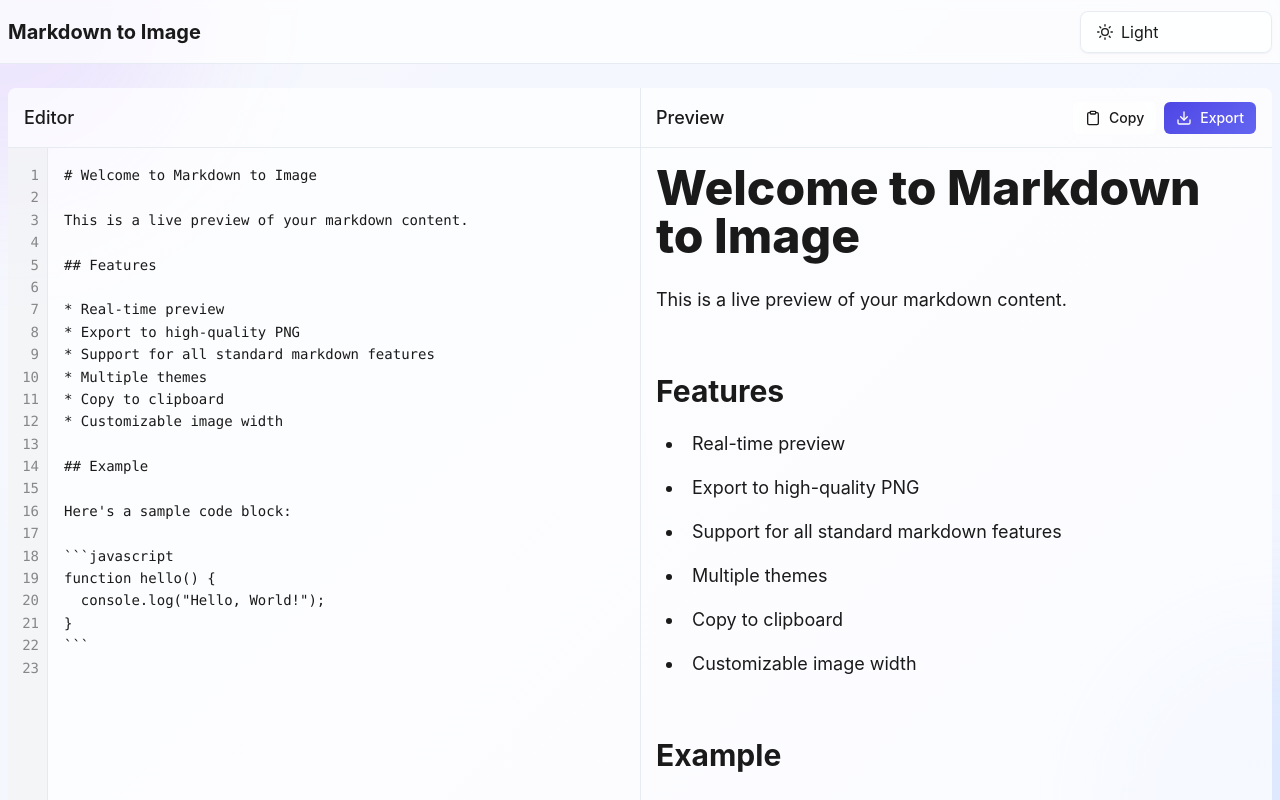
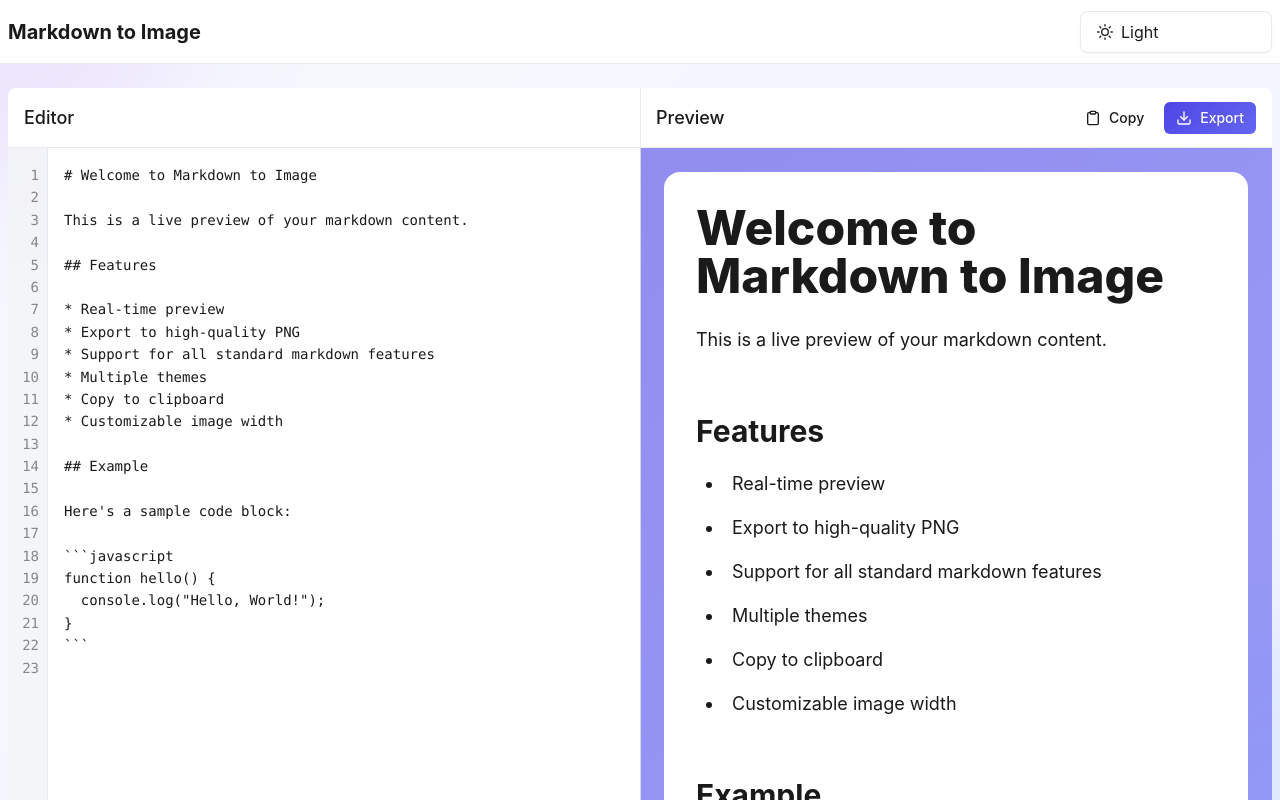
Before and after one commit to tktcorporation/markdown-to-image-web, a React (Vite) app: page / in a window 1280 px wide. Shown: the top 800 px of the page. Built offline with nearby package versions, Linux system fonts and the light colour scheme.

Commit message:
feat: preview の背景色を入れる

```diff
--- a/src/components/Preview.tsx
+++ b/src/components/Preview.tsx
@@ -21,6 +21,29 @@ export const Preview = forwardRef<HTMLDivElement, PreviewProps>(({
 }, ref) => {
   const { currentTheme } = useTheme();
 
+  const getTransparentBackground = (background: string, opacity: number) => {
+    if (background.includes('linear-gradient')) {
+      return background.replace(
+        /#([0-9A-F]{6})/gi,
+        (match, hex) => {
+          const r = parseInt(hex.slice(0, 2), 16);
+          const g = parseInt(hex.slice(2, 4), 16);
+          const b = parseInt(hex.slice(4, 6), 16);
+          return `rgba(${r}, ${g}, ${b}, ${opacity})`;
+        }
+      );
+    }
+
+    const hexColor = background.startsWith('#') ? background : `#${background}`;
+    if (!/^#[0-9A-F]{6}$/i.test(hexColor)) {
+      return background;
+    }
+    const r = parseInt(hexColor.slice(1, 3), 16);
+    const g = parseInt(hexColor.slice(3, 5), 16);
+    const b = parseInt(hexColor.slice(5, 7), 16);
+    return `rgba(${r}, ${g}, ${b}, ${opacity})`;
+  };
+
   const contentStyles = {
     '--tw-prose-body': currentTheme.text,
     '--tw-prose-headings': currentTheme.text,
@@ -38,11 +61,13 @@ export const Preview = forwardRef<HTMLDivElement, PreviewProps>(({
     '--scrollbar-thumb-hover': currentTheme.scrollbarThumbHover,
     background: currentTheme.secondaryBackground,
     color: currentTheme.text,
-    minHeight: '400px'
+    minHeight: '400px',
+    borderRadius: '16px',
+    // boxShadow: '0 4px 6px -1px rgba(0, 0, 0, 0.1), 0 2px 4px -1px rgba(0, 0, 0, 0.06)',
   } as React.CSSProperties;
 
   return (
-    <div ref={ref}>
+    <div>
       <div
         className="h-[60px] flex justify-between items-center px-4 border-b"
         style={{
@@ -59,11 +84,20 @@ export const Preview = forwardRef<HTMLDivElement, PreviewProps>(({
         />
       </div>
       <div
-        ref={contentRef}
-        style={contentStyles}
-        className="prose prose-sm md:prose-base lg:prose-lg p-4 prose-img:mx-auto prose-headings:mb-4 transition-all duration-200 prose-pre:bg-opacity-50"
-        dangerouslySetInnerHTML={{ __html: html }}
-      />
+        className="p-3"
+        ref={ref}
+        style={{
+          background: getTransparentBackground(currentTheme.accent, 0.6),
+          padding: '1.5rem',
+        }}
+      >
+        <div
+          ref={contentRef}
+          style={contentStyles}
+          className="prose prose-sm md:prose-base lg:prose-lg p-8 prose-img:mx-auto prose-headings:mb-4 transition-all duration-200 prose-pre:bg-opacity-50"
+          dangerouslySetInnerHTML={{ __html: html }}
+        />
+      </div>
     </div>
   );
 });
--- a/src/types/theme.ts
+++ b/src/types/theme.ts
@@ -23,7 +23,7 @@ export const themes: Theme[] = [
     border: 'rgba(226, 232, 240, 0.8)',
     codeBackground: 'rgba(243, 244, 246, 0.8)',
     buttonText: '#ffffff',
-    secondaryBackground: 'rgba(255, 255, 255, 0.7)',
+    secondaryBackground: '#ffffff',
     scrollbarTrack: 'rgba(241, 241, 241, 0.6)',
     scrollbarThumb: 'rgba(193, 193, 193, 0.8)',
     scrollbarThumbHover: 'rgba(161, 161, 161, 0.9)'
@@ -37,7 +37,7 @@ export const themes: Theme[] = [
     border: 'rgba(55, 65, 81, 0.8)',
     codeBackground: 'rgba(45, 45, 45, 0.8)',
     buttonText: '#ffffff',
-    secondaryBackground: 'rgba(38, 38, 38, 0.7)',
+    secondaryBackground: '#262626',
     scrollbarTrack: 'rgba(45, 45, 45, 0.6)',
     scrollbarThumb: 'rgba(64, 64, 64, 0.8)',
     scrollbarThumbHover: 'rgba(74, 74, 74, 0.9)'
@@ -51,7 +51,7 @@ export const themes: Theme[] = [
     border: 'rgba(211, 203, 183, 0.8)',
     codeBackground: 'rgba(240, 236, 225, 0.8)',
     buttonText: '#ffffff',
-    secondaryBackground: 'rgba(245, 241, 230, 0.7)',
+    secondaryBackground: '#f5f1e6',
     scrollbarTrack: 'rgba(240, 236, 225, 0.6)',
     scrollbarThumb: 'rgba(211, 203, 183, 0.8)',
     scrollbarThumbHover: 'rgba(196, 184, 159, 0.9)'
```
